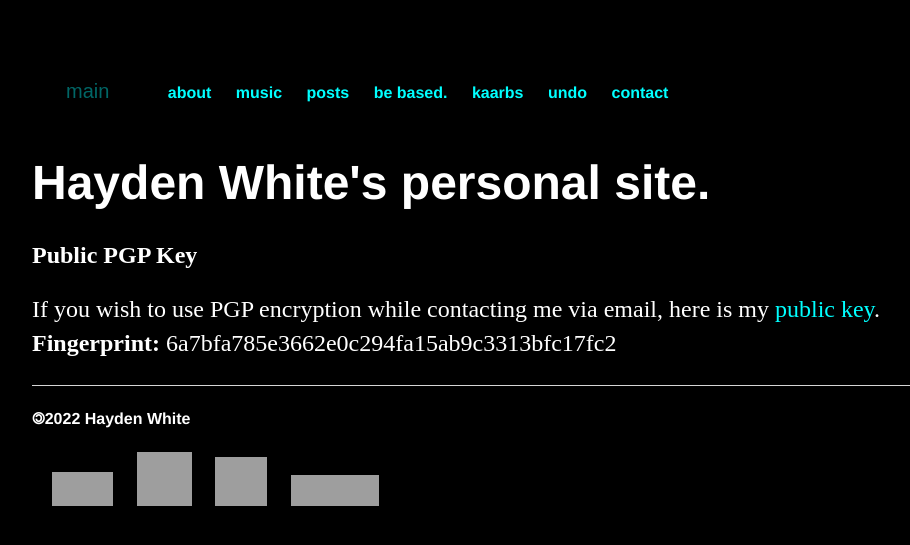
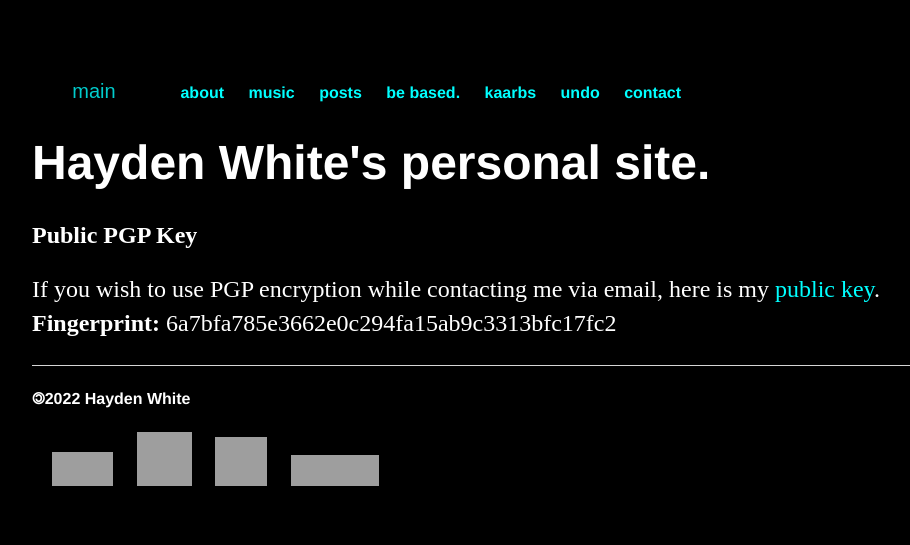
Before and after one commit to whiteVHS/whiteVHS.github.io, a Jekyll site: the page built from pgp/index.html, in a window 1280 px wide. Shown: the top 545 px of the page, without its empty margins (160-1070 px from the left). Built offline with Jekyll 4.4.1, drawn with Linux system fonts in a browser that asks for light colours; grey boxes are pictures that could not be loaded.

Commit message:
Update main.css

```diff
--- a/css/main.css
+++ b/css/main.css
@@ -75,9 +75,11 @@ ul.posts li {
   text-align: center;
   font-size: 20px;
   margin: 4px 2px;
-  opacity: 0.4;
+  opacity: 0.8;
   transition: 0.3s;
   display: inline-block;
+  width: 120px;
+  height: 35px;
   text-decoration: none;
   cursor: pointer;
 }
```
